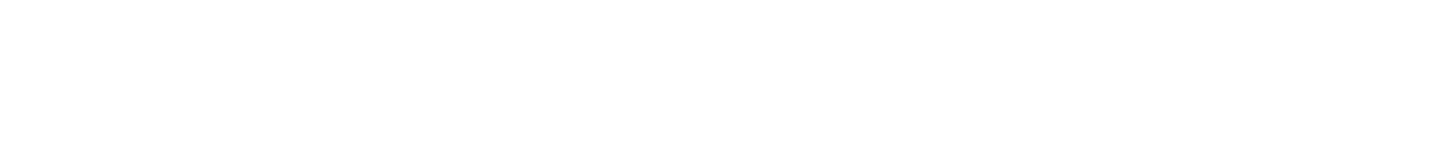
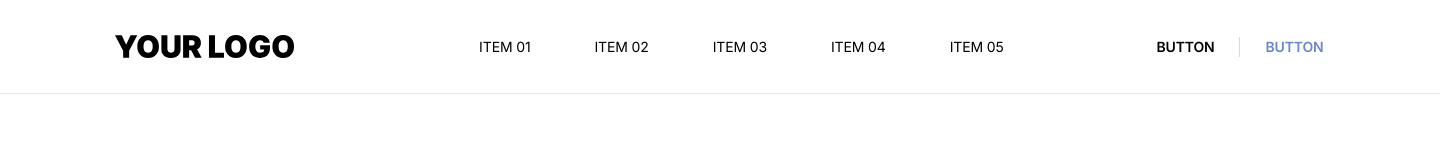
Before and after one commit to lucassdacosta/Projeto_Eficaz, a plain HTML site: page index.html in a window 1280 px wide. Shown: the whole page, 1440 px wide, since content can reach past the window. Drawn offline with nearby package versions, Linux system fonts and the light colour scheme.

Commit message:
adicionando o header

```diff
--- a/assets/css/style.css
+++ b/assets/css/style.css
@@ -3,3 +3,72 @@
   padding: 0;
   box-sizing: border-box;
 }
+
+body{
+  height: 100vh;
+  font-family: 'Inter';
+}
+
+header{
+  width: 90rem;
+  height: 5.875rem;
+  flex-shrink: 0;
+
+  border-bottom: 1px solid rgba(217, 217, 227, 0.60);
+  background: #FFF;
+
+  display: flex;
+  justify-content: space-around;
+
+  padding: 2.19rem 2.5rem 2.19rem 2.44rem;
+}
+
+.item{
+  list-style: none;
+
+  display: flex;
+  gap: 2rem;
+}
+
+.item > ul{
+  color: var(--Black-black-500, #000);
+  text-align: center;
+  font-family: Inter;
+  font-size: 0.875rem;
+  font-style: normal;
+  font-weight: 400;
+  line-height: 1.5rem; /* 171.429% */
+  letter-spacing: -0.00875rem;
+  text-transform: uppercase;
+}
+
+.buttons{
+  display: flex;
+  gap: 1.56rem;
+  align-items: center;
+}
+
+.buttons > button{
+  border: none;
+  background-color: transparent;
+
+  color: #000;
+  text-align: center;
+  font-family: Inter;
+  font-size: 0.875rem;
+  font-style: normal;
+  font-weight: 600;
+  line-height: 1.5rem; /* 171.429% */
+  letter-spacing: -0.00875rem;
+  text-transform: uppercase;
+}
+
+.buttons > .line{
+  width: 0.0625rem;
+  height: 1.25rem;
+  background: #D9D9E3;
+}
+
+button:nth-child(3){
+  color: #6987CD;
+}
--- a/index.html
+++ b/index.html
@@ -1,5 +1,5 @@
 <!DOCTYPE html>
-<html lang="en">
+<html lang="pt-br">
 <head>
   <meta charset="UTF-8">
   <meta name="viewport" content="width=device-width, initial-scale=1.0">
@@ -7,12 +7,25 @@
   <link rel="preconnect" href="https://fonts.googleapis.com">
   <link rel="preconnect" href="https://fonts.gstatic.com" crossorigin>
   <link href="https://fonts.googleapis.com/css2?family=Inter:ital,opsz,wght@0,14..32,100..900;1,14..32,100..900&family=Roboto:ital,wght@0,100;0,300;0,400;0,500;0,700;0,900;1,100;1,300;1,400;1,500;1,700;1,900&display=swap" rel="stylesheet">
+  <link href="https://cdn.jsdelivr.net/npm/bootstrap@5.3.3/dist/css/bootstrap.min.css" rel="stylesheet" integrity="sha384-QWTKZyjpPEjISv5WaRU9OFeRpok6YctnYmDr5pNlyT2bRjXh0JMhjY6hW+ALEwIH" crossorigin="anonymous">
   <link rel="shortcut icon" href="assets/image/favicon-g-96.png" type="image/x-icon">
   <title>EFICAZ</title>
 </head>
 <body>
   <header>
-
+    <img class="your-logo" src="assets/image/YOUR LOGO.svg" alt="">
+    <li class="item">
+      <ul>ITEM 01</ul>
+      <ul>ITEM 02</ul>
+      <ul>ITEM 03</ul>
+      <ul>ITEM 04</ul>
+      <ul>ITEM 05</ul>
+    </li>
+    <div class="buttons">
+      <button>BUTTON</button>
+      <span class="line"></span>
+      <button>BUTTON</button>
+    </div>
   </header>
   <main>
 
@@ -21,5 +34,6 @@
 
   </footer>
 
+  <script src="https://cdn.jsdelivr.net/npm/bootstrap@5.3.3/dist/js/bootstrap.bundle.min.js" integrity="sha384-YvpcrYf0tY3lHB60NNkmXc5s9fDVZLESaAA55NDzOxhy9GkcIdslK1eN7N6jIeHz" crossorigin="anonymous"></script>
 </body>
 </html>
```
